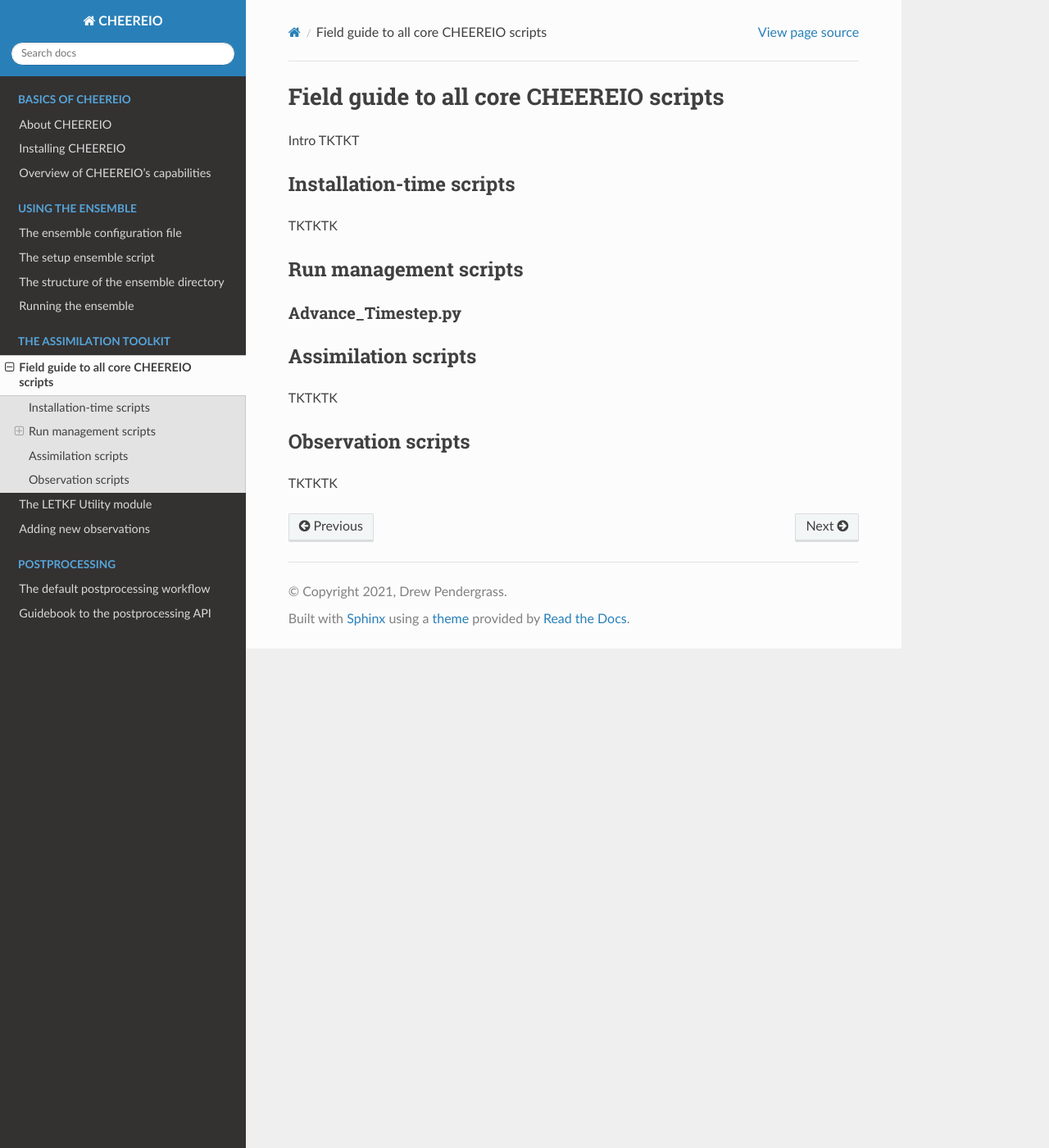
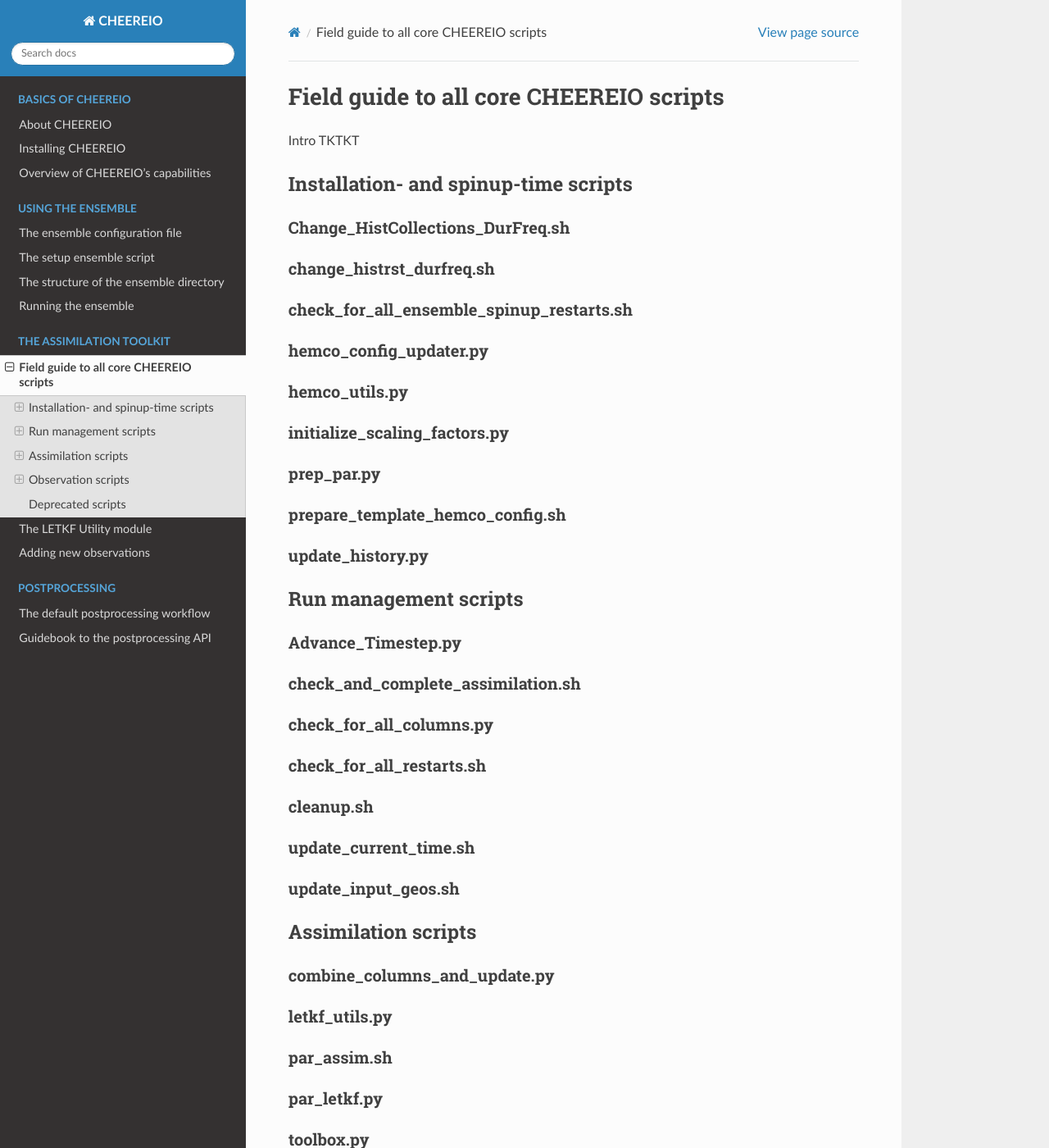
Before and after one commit to drewpendergrass/CHEEREIO, a Sphinx documentation site: the page built from docs/Field-guide-to-scripts.rst, in a window 1280 px wide and 1400 px high. Shown: the whole window at 82% size. Built offline with Sphinx 7.4.7 and the Read the Docs theme 2.0.0, drawn with Linux system fonts in a browser that asks for light colours; some of the changed text lies outside the part shown.

Commit message:
outlined script guide

```diff
--- a/docs/Field-guide-to-scripts.rst
+++ b/docs/Field-guide-to-scripts.rst
@@ -3,10 +3,35 @@
 
 Intro TKTKT
 
-Installation-time scripts
+Installation- and spinup-time scripts
 -------------
 
-TKTKTK
+Change_HistCollections_DurFreq.sh
+~~~~~~~~~~~~~
+
+change_histrst_durfreq.sh
+~~~~~~~~~~~~~
+
+check_for_all_ensemble_spinup_restarts.sh
+~~~~~~~~~~~~~
+
+hemco_config_updater.py
+~~~~~~~~~~~~~
+
+hemco_utils.py
+~~~~~~~~~~~~~
+
+initialize_scaling_factors.py
+~~~~~~~~~~~~~
+
+prep_par.py
+~~~~~~~~~~~~~
+
+prepare_template_hemco_config.sh
+~~~~~~~~~~~~~
+
+update_history.py
+~~~~~~~~~~~~~
 
 Run management scripts
 -------------
@@ -14,12 +39,56 @@
 Advance_Timestep.py
 ~~~~~~~~~~~~~
 
+check_and_complete_assimilation.sh
+~~~~~~~~~~~~~
+
+check_for_all_columns.py
+~~~~~~~~~~~~~
+
+check_for_all_restarts.sh
+~~~~~~~~~~~~~
+
+cleanup.sh
+~~~~~~~~~~~~~
+
+update_current_time.sh
+~~~~~~~~~~~~~
+
+update_input_geos.sh
+~~~~~~~~~~~~~
+
 Assimilation scripts
 -------------
 
-TKTKTK
+combine_columns_and_update.py
+~~~~~~~~~~~~~
+
+letkf_utils.py
+~~~~~~~~~~~~~
+
+par_assim.sh
+~~~~~~~~~~~~~
+
+par_letkf.py
+~~~~~~~~~~~~~
+
+toolbox.py
+~~~~~~~~~~~~~
 
 Observation scripts
 -------------
 
-TKTKTK
+omi_tools.py
+~~~~~~~~~~~~~
+
+tropomi_tools.py
+~~~~~~~~~~~~~
+
+Deprecated scripts
+-------------
+
+diff_col.py
+observation_operators.py
+randomize_restarts.py
+regrid_landmask_fraction.py
+tropomi_loader.py
```
